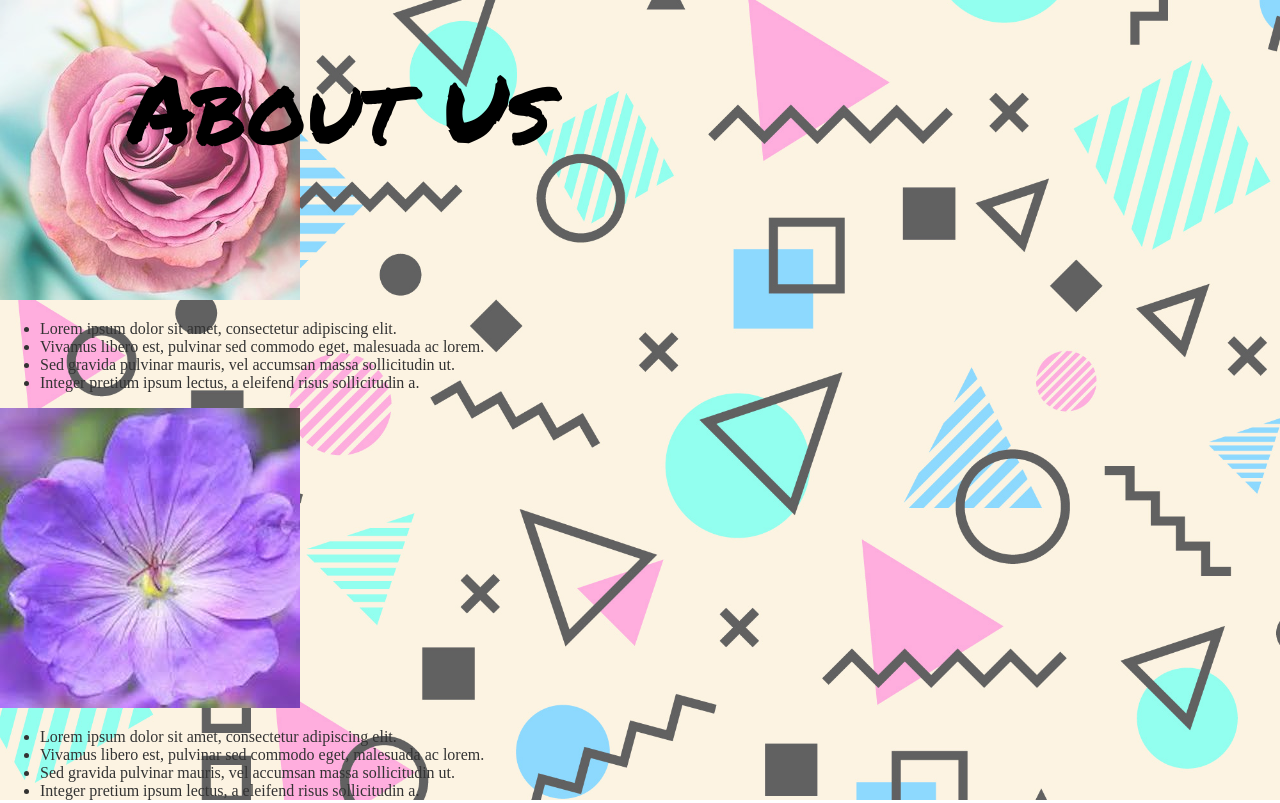
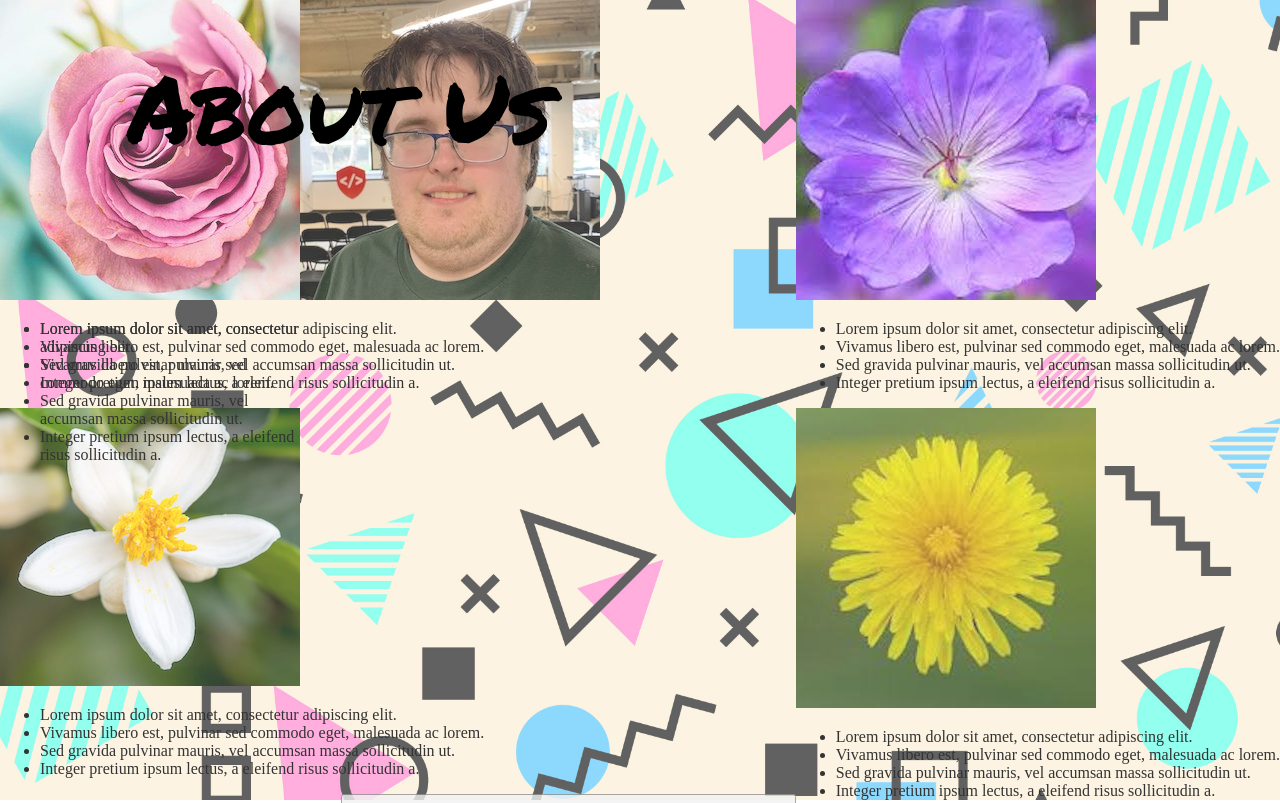
Before and after one commit to bigger-is-better/Dimitri-Does, a plain HTML site: page html/about.html in a window 1280 px wide. Shown: the top 803 px of the page. Drawn offline with Linux system fonts and the light colour scheme.

Commit message:
Getting closer to box plan

```diff
--- a/css/about.css
+++ b/css/about.css
@@ -3,6 +3,9 @@
   100% {left: 0;}
 }
 
+body {
+  box-sizing: border-box;
+}
 
 header {
   padding: 30px;
@@ -41,16 +44,32 @@ p {
   right: 0;
 }
 
-.toprow {
-  display: inline;
+.toprowleft {
+  float: left;
 }
 
-.middlerow {
-  display: block;
+.toprowright {
+  float: right;
 }
 
-.bottomrow {
-  display: inline;
+.middlerowcenter {
+  display: center;
+}
+
+.bottomrowleft {
+  float: left;
+}
+
+.bottomrowright {
+  float: right;
+}
+
+.relativeparent {
+  position: relative;
+}
+
+.relativeparent ul {
+  position: absolute;
 }
 
 #play {
--- a/html/about.html
+++ b/html/about.html
@@ -12,7 +12,7 @@
 <body>
   <header>About Us</header>
   <section class="background">
-    <div class = "toprow">
+    <div class = "toprowleft relativeparent">
       <img src="../img/rose.jpg">
       <ul>
         <li>Lorem ipsum dolor sit amet, consectetur adipiscing elit.</li>
@@ -21,7 +21,7 @@
         <li>Integer pretium ipsum lectus, a eleifend risus sollicitudin a.</li>
       </ul>
     </div>
-    <div class="toprow">
+    <div class="toprowright">
       <img src="../img/violet.jpg">
       <ul>
           <li>Lorem ipsum dolor sit amet, consectetur adipiscing elit.</li>
@@ -30,8 +30,8 @@
           <li>Integer pretium ipsum lectus, a eleifend risus sollicitudin a.</li>
         </ul>
     </div>
-    <div class="middlerow">
-      <img src="../img/dandelion.jpg">
+    <div class="middlerowcenter">
+      <img src="../img/joey.jpg">
       <ul>
           <li>Lorem ipsum dolor sit amet, consectetur adipiscing elit.</li>
           <li>Vivamus libero est, pulvinar sed commodo eget, malesuada ac lorem.</li>
@@ -39,7 +39,7 @@
           <li>Integer pretium ipsum lectus, a eleifend risus sollicitudin a.</li>
         </ul>
     </div>
-    <div class="bottomrow">
+    <div class="bottomrowleft">
       <img src="../img/orange-blossom.jpg">
       <ul>
           <li>Lorem ipsum dolor sit amet, consectetur adipiscing elit.</li>
@@ -48,7 +48,7 @@
           <li>Integer pretium ipsum lectus, a eleifend risus sollicitudin a.</li>
         </ul>
     </div>
-    <div class="bottomrow">
+    <div class="bottomrowright">
       <img src="../img/dandelion.jpg">
       <ul>
         <li>Lorem ipsum dolor sit amet, consectetur adipiscing elit.</li>
```
Also changed, not shown: img/joey.jpg (added).
